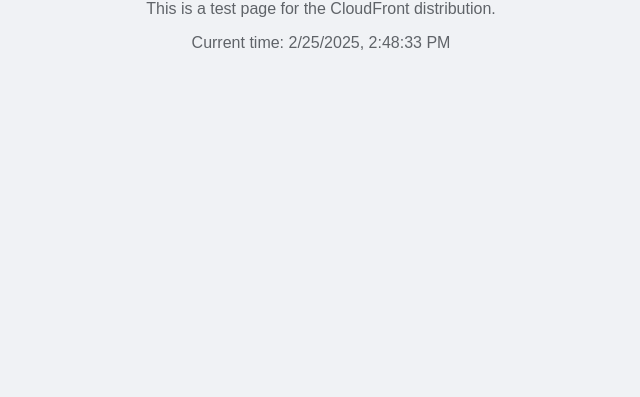
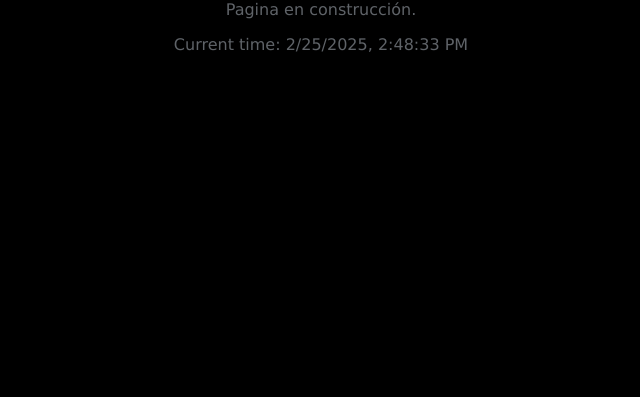
Before and after one commit to SebastianFemenias/CopyRepo1, a plain HTML site: page index.html in a window 1280 px wide. Shown: the part 403-800 px from the top of the page, without its empty margins (319-959 px from the left). Drawn offline with Linux system fonts and the light colour scheme.

Commit message:
Update index.html

```diff
--- a/index.html
+++ b/index.html
@@ -6,14 +6,14 @@
     <title>dploy.tech</title>
     <style>
         body {
-            font-family: Arial, sans-serif;
+            font-family: Verdana, sans-serif;
             margin: 0;
             padding: 0;
             display: flex;
             justify-content: center;
             align-items: center;
             min-height: 100vh;
-            background-color: #f0f2f5;
+            background-color: #000000;
         }
         .container {
             text-align: center;
@@ -31,7 +31,7 @@
 <body>
     <div class="container">
         <h1>Bienvenido a dploy.tech</h1>
-        <p>This is a test page for the CloudFront distribution.</p>
+        <p>Pagina en construcción.</p>
         <p>Current time: <span id="time"></span></p>
     </div>
     <script>
```
